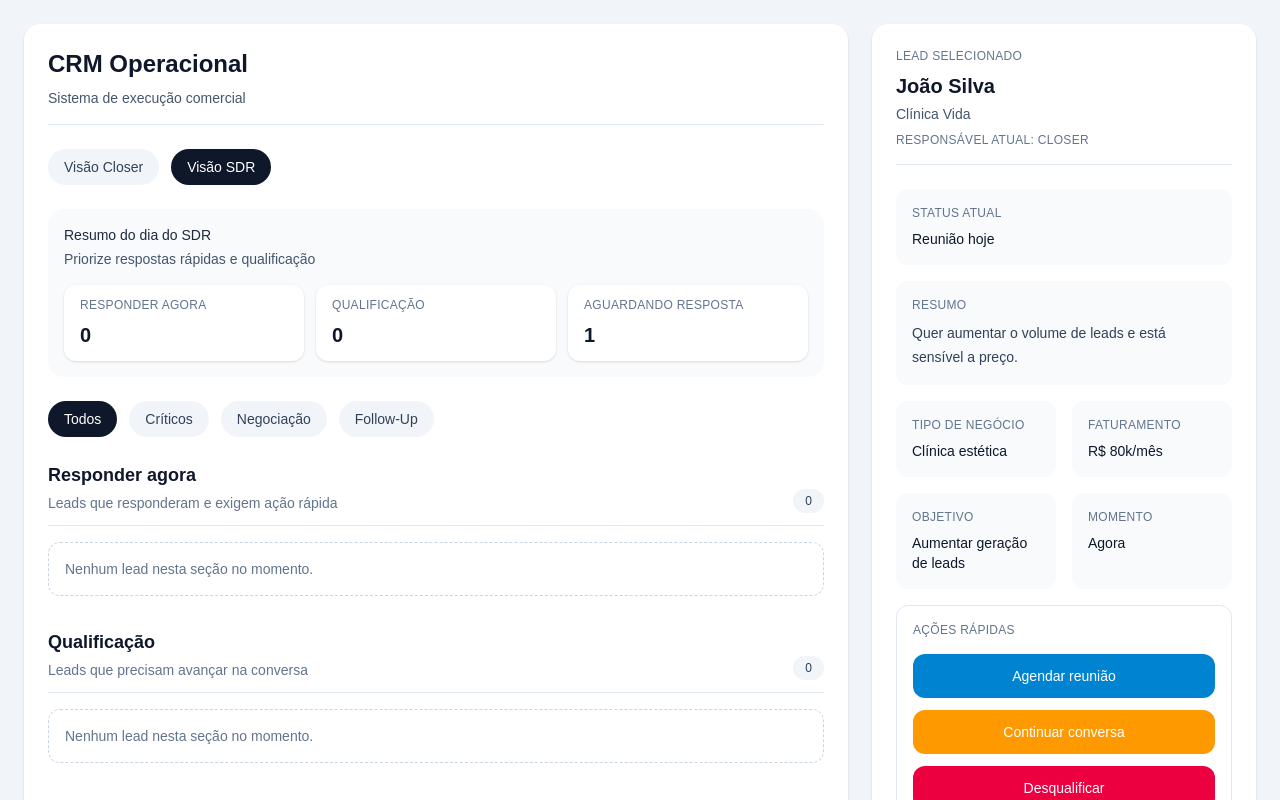
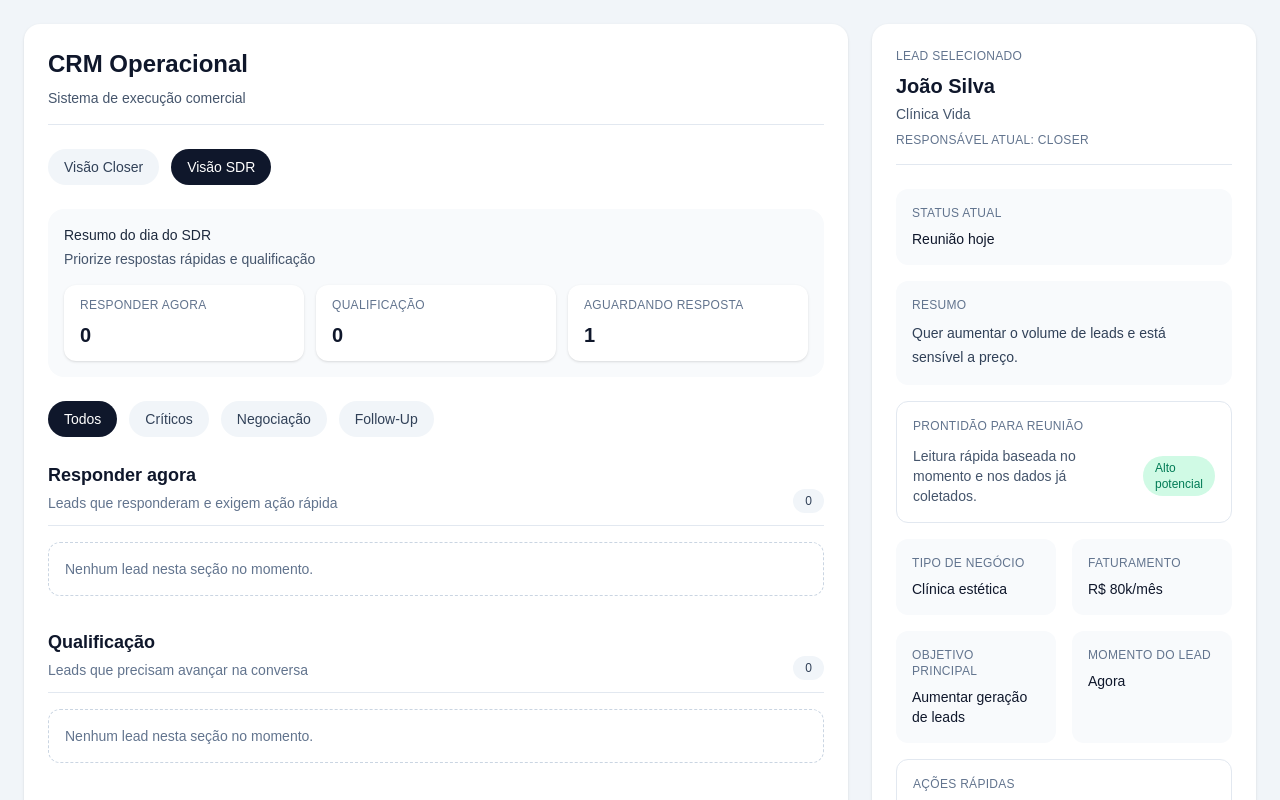
Before and after one commit to AlitonVieira/crm-operacional, a Next.js app: page / in a window 1280 px wide. Both pictures are taken after a click on the button "Visão SDR". Shown: the top 800 px of the page. Built offline with nearby package versions, Linux system fonts and the light colour scheme.

Commit message:
Refinamento fluxo SDR

```diff
--- a/app/page.tsx
+++ b/app/page.tsx
@@ -1,6 +1,6 @@
 "use client";
 
-import { useState } from "react";
+import { useEffect, useState } from "react";
 
 // Lista temporária de leads para montar a interface inicial da fila
 // Neste momento estamos usando dados mockados para visualizar o produto
@@ -145,6 +145,21 @@ export default function Home() {
   //Isso ajuda a validar dois fluxos do produto sem criar outra página agora
   const [activeView, setActiveView] = useState("closer");
 
+  // Estado responsável por mostrar uma mensagem temporária de feedback
+  // Isso ajuda o usuário a perceber quando uma transferência foi concluída
+  const [transferMessage, setTransferMessage] = useState("");
+
+  // Efeito responsável por limpar a mensagem de transferência após alguns segundos
+  useEffect(() => {
+    if (!transferMessage) return;
+
+    const timer = setTimeout(() => {
+      setTransferMessage("");
+    }, 3000);
+
+    return () => clearTimeout(timer);
+  }, [transferMessage]);
+
   // Função responsável por atualizar o lead selecionado
   // Ela altera a lista da fila e também o conteúdo exibido no card lateral
   function updateSelectedLead(data: {
@@ -179,25 +194,66 @@ export default function Home() {
     });
   }
 
+    // Função responsável por gerar uma leitura simples de prontidão do lead
+  // Isso ajuda o SDR a entender rapidamente se o lead parece pronto para avançar
+  function getLeadReadiness() {
+    if (
+      selectedLead.momento === "Agora" &&
+      selectedLead.faturamento !== "Ainda não enviada"
+    ) {
+      return {
+        label: "Alto potencial",
+        bg: "bg-emerald-100",
+        text: "text-emerald-700",
+      };
+    }
+
+    if (selectedLead.momento === "Em breve") {
+      return {
+        label: "Médio potencial",
+        bg: "bg-amber-100",
+        text: "text-amber-700",
+      };
+    }
+
+    return {
+      label: "Em observação",
+      bg: "bg-slate-100",
+      text: "text-slate-700",
+    };
+  }
+
   // Função responsável por transferir o lead do SDR para o closer
-  // Ela muda o responsável e monta um resumo mais claro para continuidade da venda
+  // Ela muda o responsável, gera resumo e exibe um feedback visual de sucesso
   function transferLeadToCloser() {
-    const generatedSummary = `${selectedLead.tipoNegocio}, fatura ${selectedLead.faturamento}, quer ${selectedLead.objetivo.toLowerCase()} e está no momento: ${selectedLead.momento.toLowerCase()}.`;
-
-    updateSelectedLead({
+    const updatedLead = {
+      ...selectedLead,
       status: "Reunião agendada",
       prioridade: "critica",
       proximaAcao: "Lead transferido para o closer",
+      responsavel: "closer",
+      resumoSdr: `${selectedLead.tipoNegocio}, fatura ${selectedLead.faturamento}, quer ${selectedLead.objetivo.toLowerCase()} e está no momento: ${selectedLead.momento.toLowerCase()}.`,
       historico: [
-        "Lead transferido do SDR para o closer",
+        "SDR agendou reunião e transferiu o lead para o closer",
         ...selectedLead.historico,
       ],
-      // Os campos abaixo são adicionais e serão mesclados no objeto
-      ...( {
-        responsavel: "closer",
-        resumoSdr: generatedSummary,
-      } as Partial<typeof selectedLead> ),
-    });
+    };
+
+    setSelectedLead(updatedLead);
+
+    setLeadList((currentLeads) =>
+      currentLeads.map((lead) =>
+        lead.id === selectedLead.id ? updatedLead : lead
+      )
+    );
+
+    // Troca automaticamente para a visão do closer
+    setActiveView("closer");
+
+    // Exibe mensagem temporária de confirmação
+    setTransferMessage(
+      `Lead ${selectedLead.nome} transferido com sucesso para o closer.`
+    );
   }
 
   // Leads que pertencem ao closer
@@ -253,6 +309,9 @@ export default function Home() {
       value: waitingResponseLeads.length,
     },
   ];
+
+    // Resultado visual da prontidão do lead selecionado
+  const leadReadiness = getLeadReadiness();
 
   // Função responsável por renderizar uma seção da fila
   // Ela recebe o título da seção, a descrição e a lista de leads daquele grupo
@@ -366,6 +425,18 @@ export default function Home() {
               Sistema de execução comercial
             </p>
           </header>
+
+          {/*
+            Feedback visual temporário para ações importantes do fluxo
+            Neste caso, usamos para destacar a transferência SDR -> closer
+          */}
+          {transferMessage && (
+            <div className="mb-6 rounded-xl border border-emerald-200 bg-emerald-50 px-4 py-3">
+              <p className="text-sm font-medium text-emerald-700">
+                {transferMessage}
+              </p>
+            </div>
+          )}
 
           {/*
             Seletor de visão da tela
@@ -583,13 +654,20 @@ export default function Home() {
             </p>
           </div>
 
-           {/* Bloco de continuidade SDR -> closer */}
+          {/* Passagem de bastão clara */}
           {activeView === "closer" && selectedLead.resumoSdr && (
-            <div className="mt-4 rounded-xl bg-slate-50 p-4">
-              <p className="text-xs font-medium uppercase tracking-wide text-slate-500">
+            <div className="mt-4 rounded-xl border border-sky-200 bg-sky-50 p-4">
+              <div className="flex items-center justify-between gap-3">
+                <p className="text-xs font-medium uppercase tracking-wide text-sky-700">
                   Resumo do SDR
                 </p>
-              <p className="mt-2 text-sm leading-6 text-slate-700">
+
+                <span className="rounded-full bg-sky-100 px-3 py-1 text-xs font-medium text-sky-700">
+                  Recebido pelo closer
+                </span>
+              </div>
+
+              <p className="mt-3 text-sm leading-6 text-slate-700">
                 {selectedLead.resumoSdr}
               </p>
             </div>
@@ -620,7 +698,28 @@ export default function Home() {
               </div>
             </div>
           ) : (
-            <div className="mt-4 grid gap-4 sm:grid-cols-2 lg:grid-cols-1 xl:grid-cols-2">
+            <div className="mt-4 space-y-4">
+              {/* Indicador de prontidão do lead */}
+              <div className="rounded-xl border border-slate-200 p-4">
+                <p className="text-xs font-medium uppercase tracking-wide text-slate-500">
+                  Prontidão para reunião
+                </p>
+
+                <div className="mt-3 flex items-center justify-between gap-3">
+                  <p className="text-sm text-slate-600">
+                    Leitura rápida baseada no momento e nos dados já coletados.
+                  </p>
+
+                  <span
+                    className={`rounded-full px-3 py-1 text-xs font-medium ${leadReadiness.bg} ${leadReadiness.text}`}
+                  >
+                    {leadReadiness.label}
+                  </span>
+                </div>
+              </div>
+
+              {/* Informações principais de qualificação */}
+              <div className="grid gap-4 sm:grid-cols-2 lg:grid-cols-1 xl:grid-cols-2">
                 <div className="rounded-xl bg-slate-50 p-4">
                   <p className="text-xs font-medium uppercase tracking-wide text-slate-500">
                     Tipo de negócio
@@ -641,7 +740,7 @@ export default function Home() {
 
                 <div className="rounded-xl bg-slate-50 p-4">
                   <p className="text-xs font-medium uppercase tracking-wide text-slate-500">
-                  Objetivo
+                    Objetivo principal
                   </p>
                   <p className="mt-2 text-sm font-medium text-slate-900">
                     {selectedLead.objetivo}
@@ -650,11 +749,12 @@ export default function Home() {
 
                 <div className="rounded-xl bg-slate-50 p-4">
                   <p className="text-xs font-medium uppercase tracking-wide text-slate-500">
-                  Momento
+                    Momento do lead
                   </p>
                   <p className="mt-2 text-sm font-medium text-slate-900">
                     {selectedLead.momento}
                   </p>
+                </div>
               </div>
             </div>
           )}
@@ -799,13 +899,15 @@ export default function Home() {
             ) : (
               <>
                 <div className="mt-4 grid gap-3">
+                  {/* Ação principal do SDR */}
                   <button
                     onClick={transferLeadToCloser}
                     className="rounded-xl bg-sky-600 px-4 py-3 text-sm font-medium text-white transition hover:bg-sky-700"
                   >
-                    Agendar reunião
+                    Agendar reunião com o closer
                   </button>
 
+                  {/* Ação secundária: lead ainda precisa de mais avanço */}
                   <button
                     onClick={() =>
                       updateSelectedLead({
@@ -814,11 +916,12 @@ export default function Home() {
                         proximaAcao: "Continuar conversa com o lead",
                       })
                     }
-                    className="rounded-xl bg-amber-500 px-4 py-3 text-sm font-medium text-white transition hover:bg-amber-600"
+                    className="rounded-xl border border-amber-200 bg-amber-50 px-4 py-3 text-sm font-medium text-amber-700 transition hover:bg-amber-100"
                   >
-                    Continuar conversa
+                    Continuar qualificação
                   </button>
 
+                  {/* Ação de saída do fluxo */}
                   <button
                     onClick={() =>
                       updateSelectedLead({
@@ -827,9 +930,9 @@ export default function Home() {
                         proximaAcao: "Sem próxima ação",
                       })
                     }
-                    className="rounded-xl bg-rose-600 px-4 py-3 text-sm font-medium text-white transition hover:bg-rose-700"
+                    className="rounded-xl border border-rose-200 bg-rose-50 px-4 py-3 text-sm font-medium text-rose-700 transition hover:bg-rose-100"
                   >
-                    Desqualificar
+                    Desqualificar lead
                   </button>
                 </div>
 
```
Lines whose indentation alone changed are shown as unchanged.
